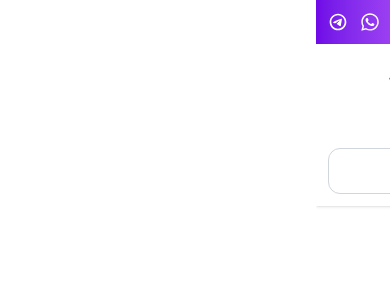
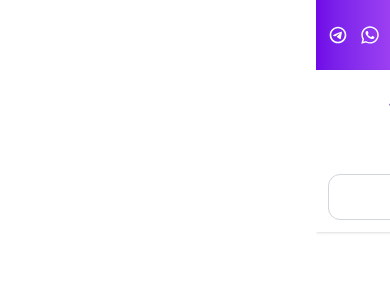
Before and after one commit to hoseintakalou1990-ctrl/violet_case, a React (Vite) app: page / in a window 390 px wide. Shown: the top 300 px of the page. Built offline with nearby package versions, Linux system fonts and the light colour scheme.

Commit message:
update site

```diff
--- a/src/Header.jsx
+++ b/src/Header.jsx
@@ -22,10 +22,18 @@ const Header = () => {
             {/* Header Top */}
             <div className="bg-gradient-to-r from-violet-700 via-fuchsia-400 to-violet-700 text-white">
 
-                <div className="flex items-center justify-between px-3 py-3 md:px-6">
+                <div className="flex items-center justify-between px-3 py-3 md:px-6 ">
 
-                    <div className=" md:block text-sm lg:text-base">
+                    <div className="flex flex-col items-center justify-center text-white sm: text-[12px]">
                         ارسال رایگان برای سفارشات بالای 10 میلیون تومان
+                        <div className="sm:hidden sm:flex items-center gap-2 justify-center">
+
+
+                            <span className="text-sm lg:text-base flex gap-2 mt-2">
+                                 <BiSupport size={20} />
+                                پشتیبانی: 09352838028
+                            </span>
+                        </div>
                     </div>
 
                     <div className="flex items-center gap-3 mr-auto md:mr-0">
```
